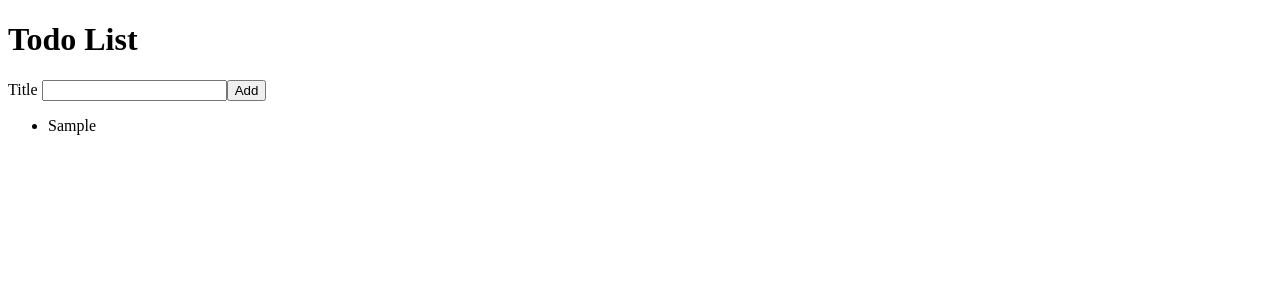
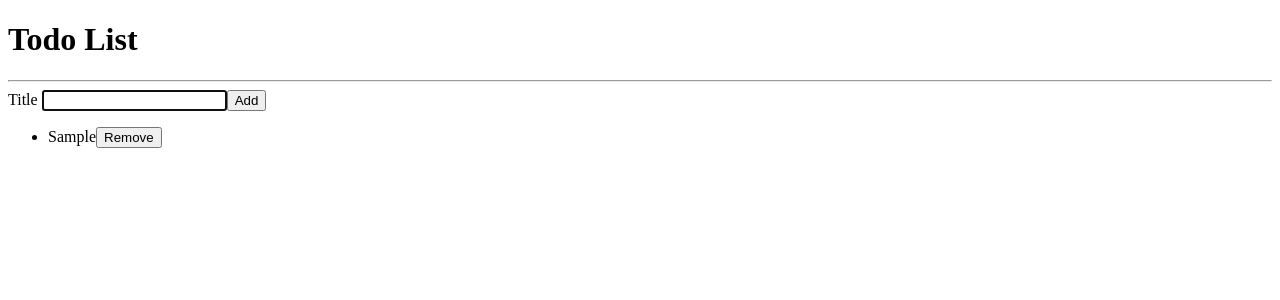
Before and after one commit to raissanfg/react-todo-dove, a React (Create React App) app: page / in a window 1280 px wide. Both pictures are taken after typing "Sample" into the empty fields and a click on the button "Add". Shown: the top 300 px of the page. Built offline with nearby package versions, Linux system fonts and the light colour scheme; the HTML template or start-up script is replaced by a standard one.

Commit message:
lesson_1_6

```diff
--- a/src/AddTodoForm.js
+++ b/src/AddTodoForm.js
@@ -1,4 +1,5 @@
 import React from 'react';
+import InputWithLabel from './InputWithLabel';
 
 
 
@@ -12,18 +13,21 @@ import React from 'react';
 
   function handleAddTodo(event) {
     event.preventDefault()
-    onAddTodo({ title: todoTitle, id: Date.now()});
-    console.log(todoTitle)
+    onAddTodo({
+       title: todoTitle,
+       id: Date.now()
+      });
     setTodoTitle("")
-
   }
      return (
-      <form onSubmit={handleAddTodo}>
-        <label htmlFor='todoTitle'> Title  </label>
-        <input id='todoTitle' type='text' name='title' value={todoTitle}  onChange={handleTitleChange} ></input>
-        <button type="submit">Add</button>
-
-      </form>
+      <div>
+         <form onSubmit={handleAddTodo}>
+           <InputWithLabel id="todoTitle" value={todoTitle} onInputChange={handleTitleChange}>
+             Title
+           </InputWithLabel>
+           <button>Add</button>
+         </form>
+      </div>
     );
 
 
--- a/src/App.js
+++ b/src/App.js
@@ -7,29 +7,36 @@ function useSemiPersistentState() {
     JSON.parse(localStorage.getItem('savedTodoList')) || []);
 
   React.useEffect(() => {
-    localStorage.setItem('savedTodoList', JSON.stringify(todoList));
+    localStorage.setItem('savedTodoList', JSON.stringify(todoList))
   }, [todoList])
 
   return [todoList, setTodoList];
-
 }
 
 function App() {
-  const [todoList, setTodoList] = useSemiPersistentState()
+  const [todoList, setTodoList] = useSemiPersistentState();
 
   function addTodo(newTodo) {
     setTodoList([...todoList, newTodo]);
   }
 
+  function removeTodo(id){
+    const updatedTodoList = todoList.filter((todo) => todo.id !== id)
+    setTodoList(updatedTodoList)
+  }
+
   return (
+    <>
     <div>
       <h1>Todo List</h1>
-
-      <AddTodoForm  onAddTodo={addTodo}/>
-      <TodoList todoList={todoList} />
+    </div>
+      <hr />
+      <AddTodoForm  onAddTodo={addTodo} />
+      <p> {}</p>
+      <TodoList todoList={todoList} onRemoveTodo={removeTodo}/>
 
 
-    </div>
+    </>
   );
 }
 
--- /dev/null
+++ b/src/InputWithLabel.js
@@ -0,0 +1,25 @@
+import React, {useRef, useEffect} from 'react'
+
+export default function InputWithLabel({id, value, onInputChange, children}) {
+    const inputRef = useRef(null);
+
+    useEffect(() => {
+        inputRef.current.focus();
+      },[onInputChange]);
+
+    return (
+        <>
+         <label htmlFor={id}> {children} </label>
+         <input
+             id={id}
+             type='text'
+             name='title'
+             value={value}
+             onChange={onInputChange}
+             ref={inputRef}
+         />
+
+        </>
+    )
+
+}
--- a/src/TodoList.js
+++ b/src/TodoList.js
@@ -1,12 +1,14 @@
 import React from 'react';
 import TodoListItem from './TodoListItem';
 
- export default function TodoList( {todoList} ) {
+ export default function TodoList( {todoList, onRemoveTodo} ) {
     return (
       <div>
-         <ul>
-         {todoList.map(todo => <TodoListItem todo={todo} key={todo.id} /> )}
-         </ul>
+          <ul>
+             {todoList.map(todo =>
+            <TodoListItem todo={todo} key={todo.id} onRemoveTodo={onRemoveTodo}/>
+          )}
+        </ul>
       </div>
     );
 }
--- a/src/TodoListItem.js
+++ b/src/TodoListItem.js
@@ -1,7 +1,12 @@
 import React from 'react';
 
-export default function TodoListItem( {todo} ) {
+export default function TodoListItem({ todo, onRemoveTodo }) {
   return (
-    <li>{todo.title}</li>
-  );
+    <li>
+      <span>
+         {todo.title}
+         <button type='button' onClick={() => onRemoveTodo(todo.id)}>Remove</button>
+      </span>
+    </li>
+  )
 }
```
